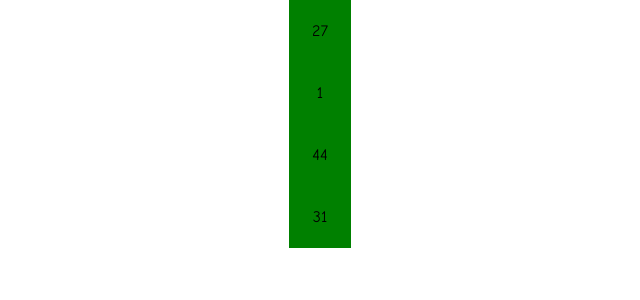
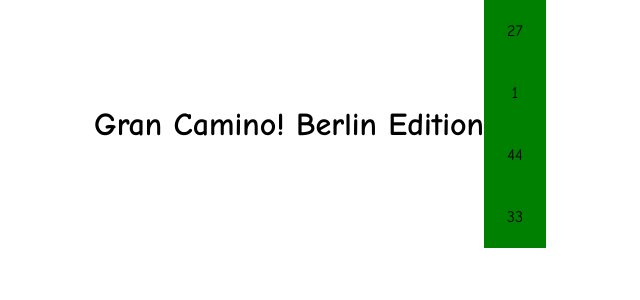
Before and after one commit to Luis-Maiworm/github_pages, a React (Vite) app: page / in a window 1280 px wide. Shown: the top 300 px of the page, without its empty margins (320-960 px from the left). Built offline with nearby package versions, Linux system fonts and the light colour scheme.

Commit message:
gran camino

```diff
--- a/src/App.jsx
+++ b/src/App.jsx
@@ -2,12 +2,21 @@
 import './App.css'
 import { DayCountdown } from './components/Timer'
 
+
+const GranCamino = () => {
+  return(
+    <h1>
+      Gran Camino! Berlin Edition
+    </h1>
+  )
+}
 
 function App() {
 
   return (
     <>
       <div className='page-wrapper'>
+        <GranCamino/>
         <DayCountdown/>
       </div>
     </>
```
